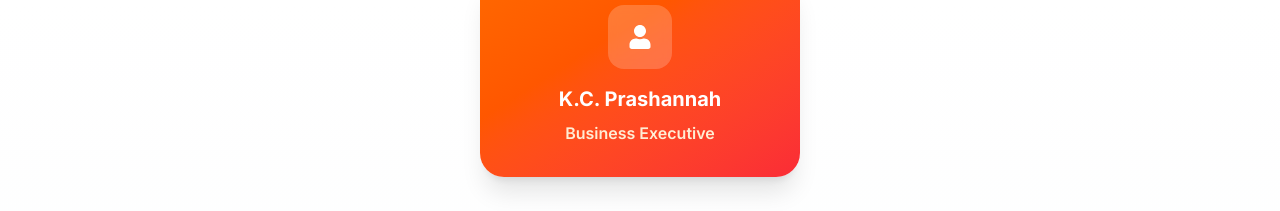
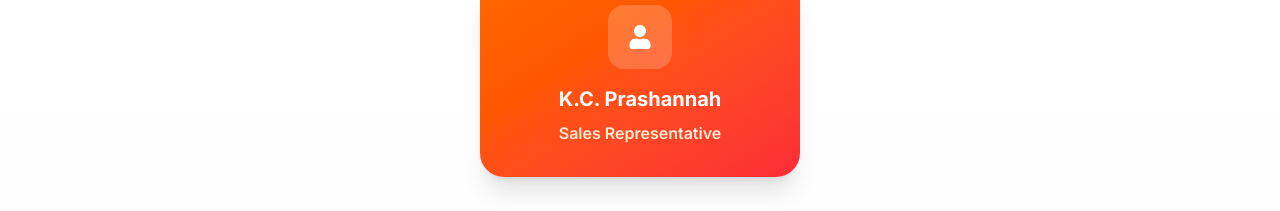
Before and after one commit to digicoders-git/ATC---Al-Suwaidi, a React (Vite) app: page /about in a window 1280 px wide. Shown: the part 6920-7131 px from the top of the page. Built offline with nearby package versions, Linux system fonts and the light colour scheme.

Commit message:
Updated Leadership Messages and Team Chart

```diff
--- a/src/Component/LeadershipMessages.jsx
+++ b/src/Component/LeadershipMessages.jsx
@@ -14,7 +14,7 @@ export default function LeadershipMessages() {
     },
     {
       name: "K. C. Prashannah",
-      title: "Business Executive",
+      title: "Sales Representative",
       icon: FaUser,
       message: "Client relationships are built on trust, communication, and consistent delivery. My focus is on understanding client needs clearly and ensuring that our solutions align with their operational goals. We aim to create long-term partnerships by being responsive, transparent, and dependable at every stage of engagement.",
       color: "from-green-500 to-emerald-500",
--- a/src/Component/TeamChart.jsx
+++ b/src/Component/TeamChart.jsx
@@ -20,7 +20,7 @@ export default function TeamChart() {
     },
     {
       name: "K.C. Prashannah",
-      title: "Business Executive",
+      title: "Sales Representative",
       icon: FaUser,
       color: "from-orange-500 to-red-500",
       level: 3
```
